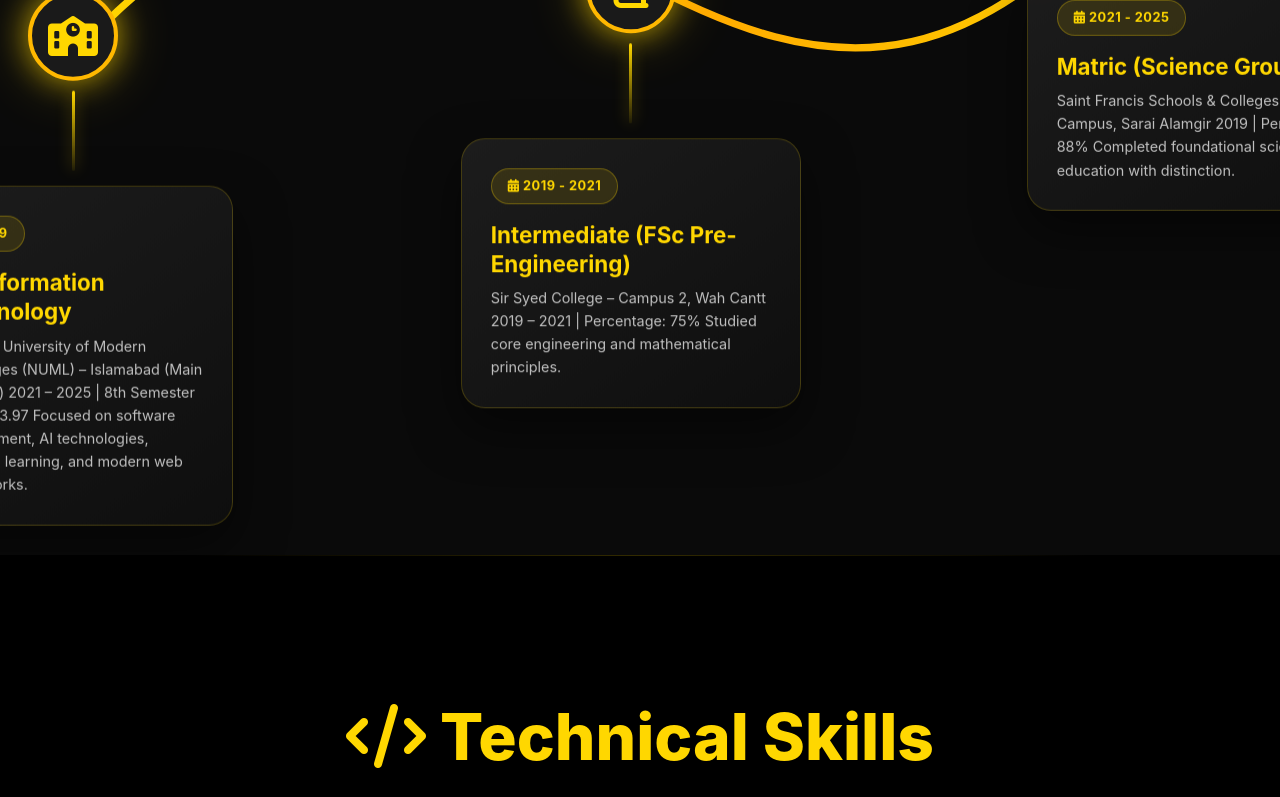
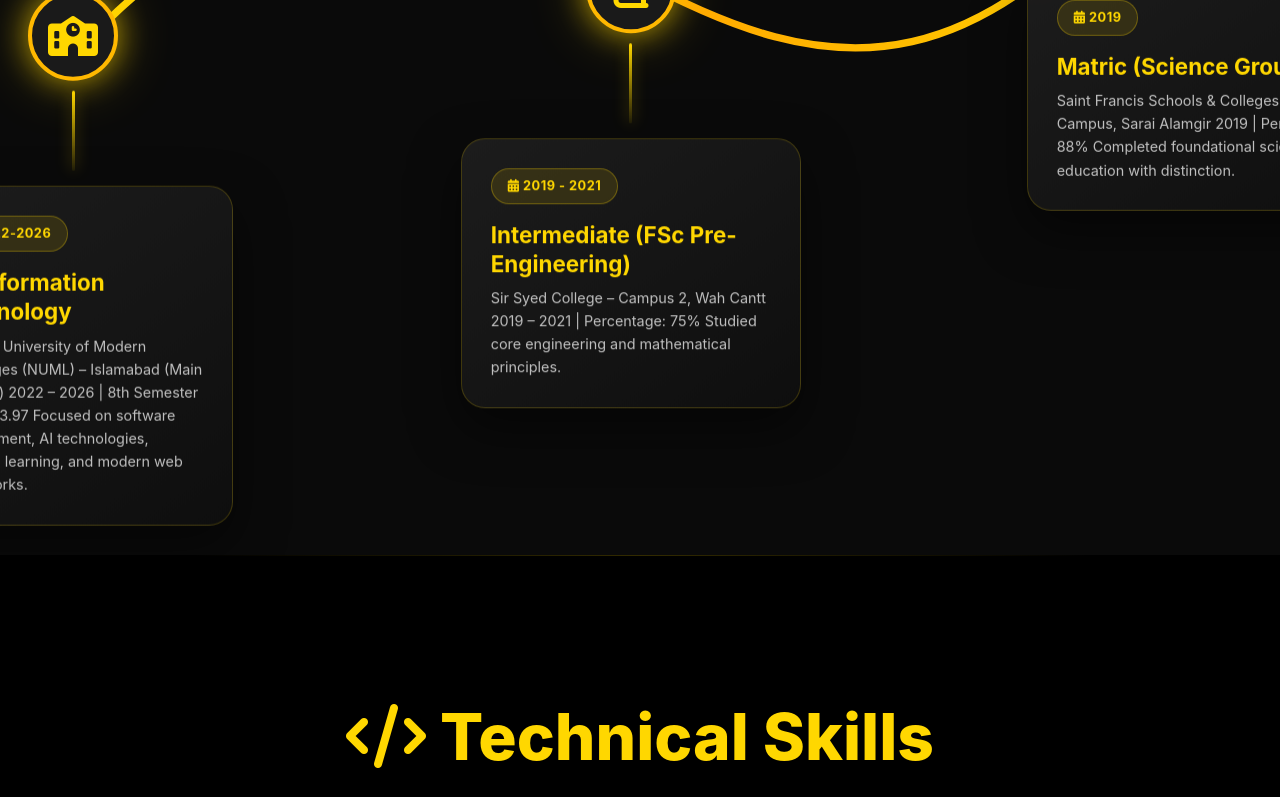
Before and after one commit to moeid-526/Portfolio, a React (Vite) app: page / in a window 1280 px wide. Shown: the part 1809-2606 px from the top of the page. Built offline with nearby package versions, Linux system fonts and the light colour scheme.

Commit message:
date fix in education

```diff
--- a/src/pages/Home.jsx
+++ b/src/pages/Home.jsx
@@ -24,7 +24,7 @@ export default function Home() {
       title: "BS Information Technology",
       description:
         "National University of Modern Languages (NUML) – Islamabad (Main Campus)\n" +
-        "2021 – 2025 | 8th Semester | CGPA: 3.97\n" +
+        "2022 – 2026 | 8th Semester | CGPA: 3.97\n" +
         "Focused on software development, AI technologies, machine learning, and modern web frameworks.",
     },
     {
@@ -353,7 +353,7 @@ export default function Home() {
           <div className="journey-groups-container">
             {education.map((item, index) => {
               const icons = ["fas fa-school", "fas fa-book", "fas fa-graduation-cap"];
-              const years = ["2019", "2019 - 2021", "2021 - 2025"];
+              const years = ["2022-2026", "2019 - 2021", "2019"];
               const animationDelay = index * 0.15;
 
               return (
```
